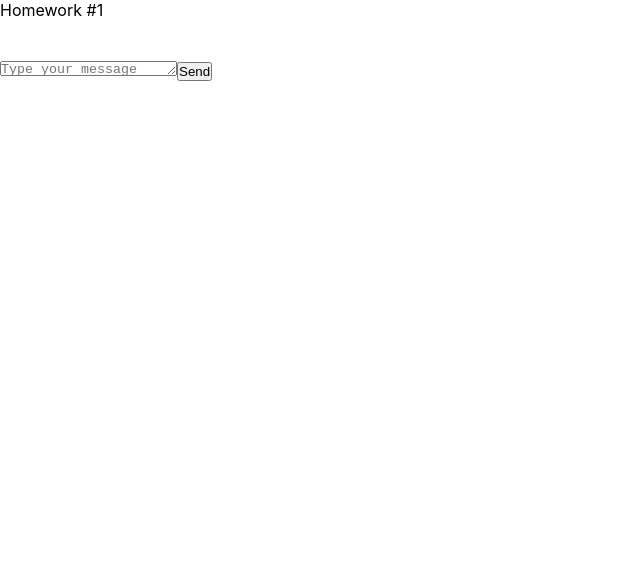
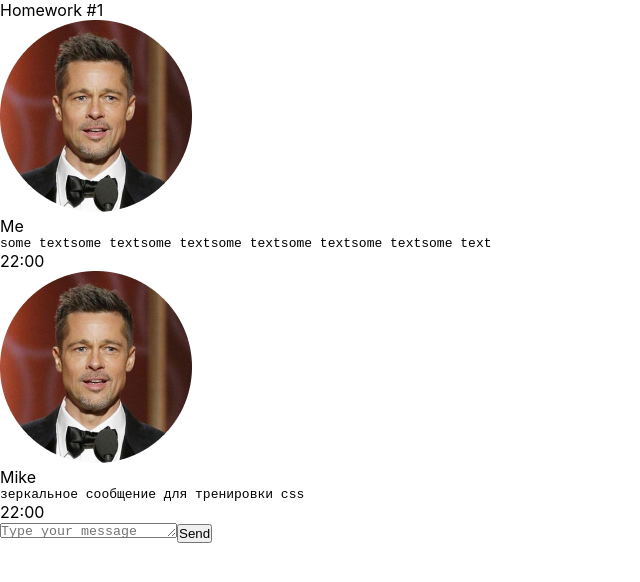
Before and after one commit to a-andrievskikh/hw-with-autocheck, a React (Create React App) app: page / in a window 1280 px wide. Shown: the top 582 px of the page, without its empty margins (0-640 px from the left). Built offline with nearby package versions, Linux system fonts and the light colour scheme.

Commit message:
chore: complete scripts

```diff
--- a/src/s1-main/App.tsx
+++ b/src/s1-main/App.tsx
@@ -5,7 +5,7 @@
 function App() {
   return (
     <div className={s.App}>
-            <HW1/>
+      <HW1 />
       {/*раскомментировать по ходу выполнения*/}
       {/*<HW2/>*/}
       {/*<HW3/>*/}
--- a/src/s2-homeworks/hw01/HW1.tsx
+++ b/src/s2-homeworks/hw01/HW1.tsx
@@ -1,8 +1,8 @@
 import React from 'react'
 import Message from './message/Message'
+import FriendMessage from './friend-message/FriendMessage'
 import MessageSender from './message-sender/MessageSender'
 import s2 from '../../s1-main/App.module.css'
-import FriendMessage from './friend-message/FriendMessage'
 import avatar from './avatar.png'
 
 /*
@@ -14,14 +14,29 @@
 * */
 
 // нужно создать правильный тип вместо any
-export type MessageType = any
+export type MessageType = {
+  id: number
+  user: User
+  message: Message
+}
+
+
+type User = {
+  avatar: typeof avatar
+  name: string
+}
+
+type Message = {
+  text: string
+  time: string
+}
 
 // структуру объекта не менять
 export const message0: MessageType = {
   id: 0,
   user: {
     avatar: avatar, // можно менять
-        name: 'Some Name',  // можно менять
+    name: 'Me',  // можно менять
   },
   message: {
     text: 'some textsome textsome textsome textsome textsome textsome text', // можно менять
@@ -32,7 +47,7 @@
   id: 100,
   user: {
     avatar: avatar, // можно менять
-        name: 'Friend Name', // можно менять
+    name: 'Mike', // можно менять
   },
   message: {
     text: 'зеркальное сообщение для тренировки css', // можно менять
--- a/src/s2-homeworks/hw01/friend-message/FriendMessage.tsx
+++ b/src/s2-homeworks/hw01/friend-message/FriendMessage.tsx
@@ -1,8 +1,10 @@
 import React from 'react'
 import s from './FriendMessage.module.css'
+import { MessagePropsType } from '../message/Message'
 
 // создать тип вместо any и отобразить приходящие данные
-const FriendMessage = (props: any) => {
+
+const FriendMessage = (props: MessagePropsType) => {
   return (
     <div
       id={'hw1-friend-message-' + props.message.id}
@@ -12,7 +14,8 @@
         <img
           id={'hw1-friend-avatar-' + props.message.id}
           // создаёт студент
-
+          src={props.message.user.avatar}
+          alt={'avatar'}
           //
         />
         <div className={s.friendText}>
@@ -21,7 +24,7 @@
             className={s.friendName}
           >
             {/*создаёт студент*/}
-
+            {props.message.user.name}
             {/**/}
           </div>
           <pre
@@ -29,7 +32,7 @@
             className={s.friendMessageText}
           >
             {/*создаёт студент*/}
-
+            {props.message.message.text}
             {/**/}
                     </pre>
         </div>
@@ -39,7 +42,7 @@
         className={s.friendTime}
       >
         {/*создаёт студент*/}
-
+        {props.message.message.time}
         {/**/}
       </div>
     </div>
--- a/src/s2-homeworks/hw01/message/Message.tsx
+++ b/src/s2-homeworks/hw01/message/Message.tsx
@@ -1,9 +1,10 @@
 import React from 'react'
 import s from './Message.module.css'
-
+import { MessageType } from '../HW1'
 // нужно создать правильный тип вместо any
-export type MessagePropsType = any
-
+export type MessagePropsType = {
+  message: MessageType
+}
 // нужно отобразить приходящие данные
 const Message = (props: MessagePropsType) => {
   return (
@@ -12,25 +13,26 @@
         <img
           id={'hw1-avatar-' + props.message.id}
           // создаёт студент
-
+          src={props.message.user.avatar}
+          alt={'avatar'}
           //
         />
         <div className={s.text}>
           <div id={'hw1-name-' + props.message.id} className={s.name}>
             {/*создаёт студент*/}
-
+            {props.message.user.name}
             {/**/}
           </div>
           <pre id={'hw1-text-' + props.message.id} className={s.messageText}>
                         {/*создаёт студент*/}
-
+            {props.message.message.text}
             {/**/}
                     </pre>
         </div>
       </div>
       <div id={'hw1-time-' + props.message.id} className={s.time}>
         {/*создаёт студент*/}
-
+        {props.message.message.time}
         {/**/}
       </div>
     </div>
```
Lines whose indentation alone changed are shown as unchanged.
